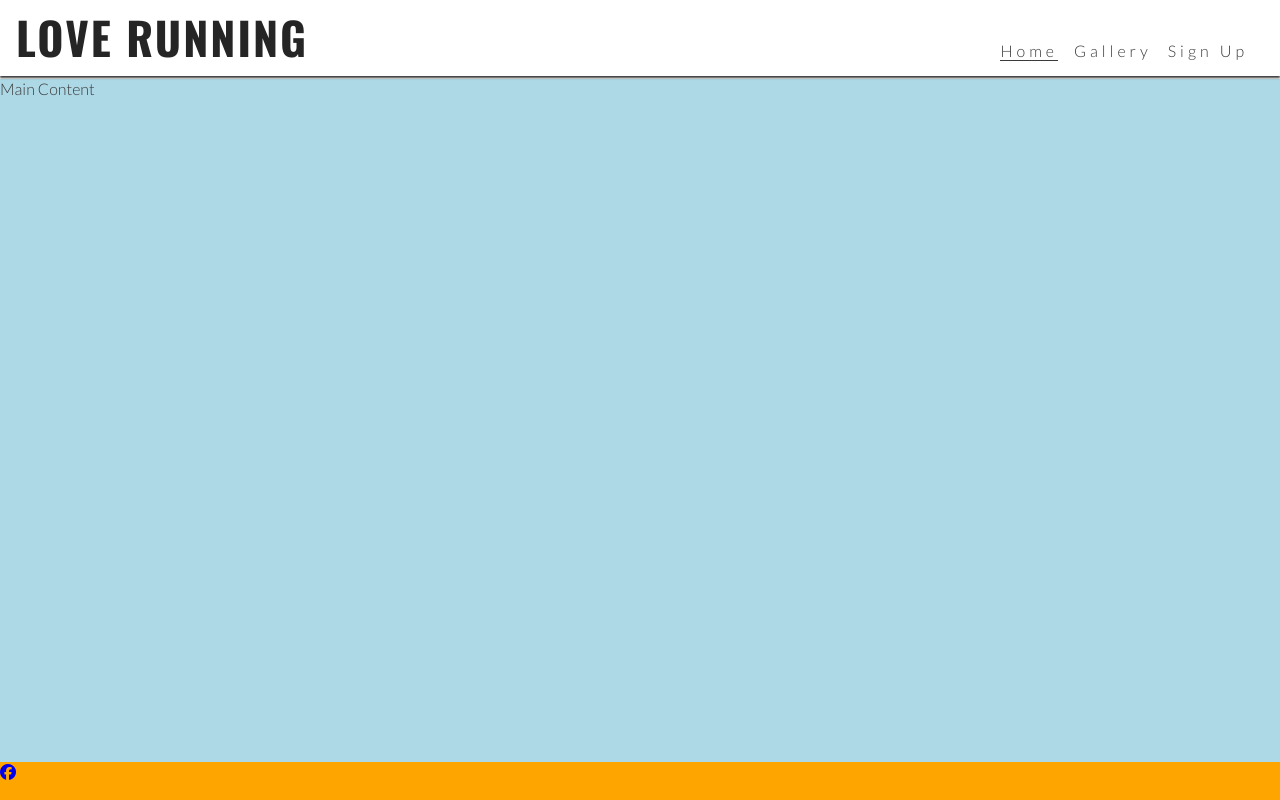
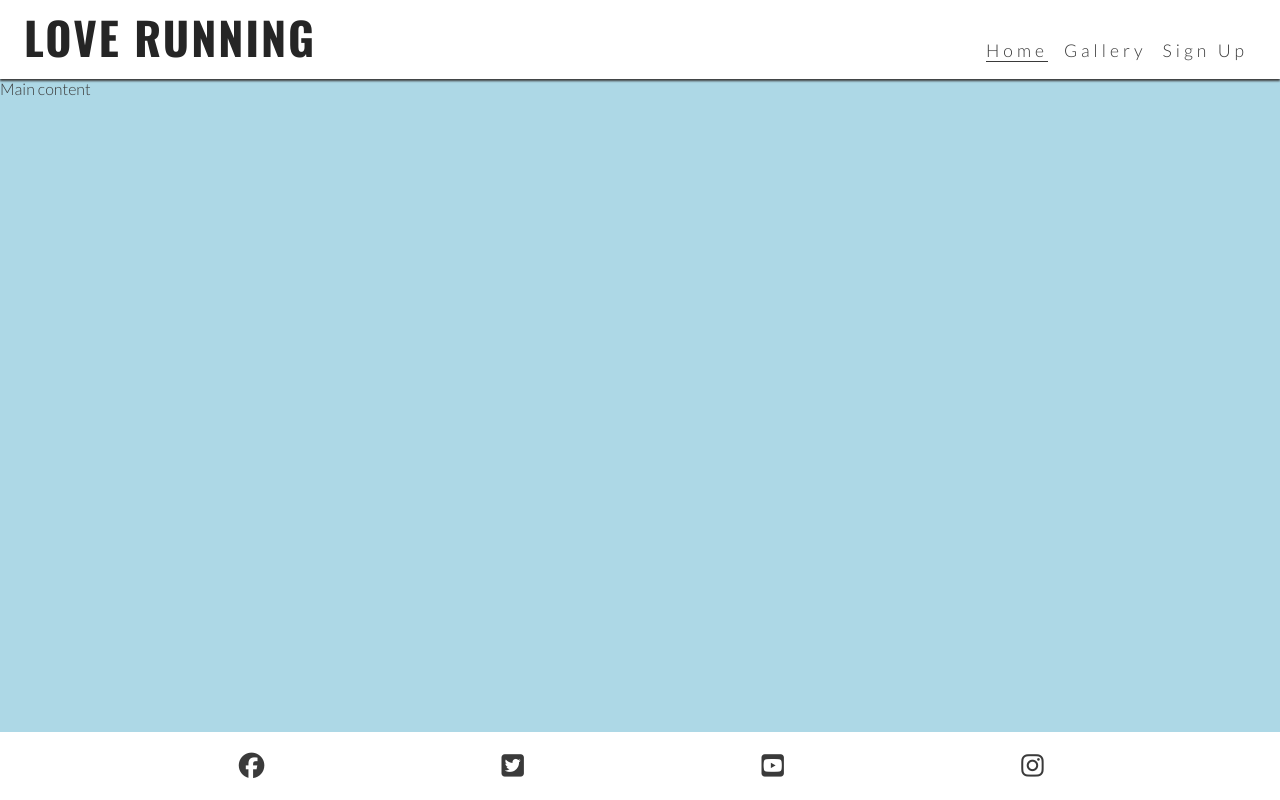
Before and after one commit to mcallisterliza/loverunning, a plain HTML site: page index.html in a window 1280 px wide. Drawn offline with nearby package versions, Linux system fonts and the light colour scheme.

Commit message:
Sort nav bar and style remaining links on footer

```diff
--- a/assets/css/style.css
+++ b/assets/css/style.css
@@ -1,11 +1,11 @@
-/* Google fonts import*/
+/* Google fonts import */
 @import url('https://fonts.googleapis.com/css2?family=Lato:wght@300&family=Oswald:wght@200;300;400;500;600;700&display=swap');
 
-/* Aterisk wildcard selector to override default styles added by the browser */
+/* Asterisk wildcard selector to override default styles added by the browser */
 * {
-    padding:0;
-    margin:0;
-    box-sizing:border-box;
+    padding: 0;
+    margin: 0;
+    box-sizing: border-box;
 }
 
 /* General styles */
@@ -18,20 +18,17 @@ body {
     font-family: 'Lato', sans-serif;
 }
 
-
 /* Header */
 header {
     background-color: #ffffff;
     padding: 0 1rem;
-    position:fixed;
+    position: fixed;
     z-index: 99;
     width: 100%;
     box-shadow: 0 2px 2px #3a3a3a;
     display: flex;
     justify-content: space-between;
     align-items: baseline;
-
-
 }
 
 header a {
@@ -43,57 +40,69 @@ h1 {
     font-family: 'Oswald', sans-serif;
     text-transform: uppercase;
     letter-spacing: 2px;
-    color:#252525;
+    color: #252525;
 }
 
 #menu {
-    font:110%;
+    font-size: 110%;
     letter-spacing: 4px;
-    list-style: none;
+    list-style-type: none;
 }
 
 #menu > li {
     margin-bottom: 1em;
 }
-.active{
+
+.active {
     border-bottom: 1px solid #3a3a3a;
 }
 
 /* Navbar styles with dropdown toggle */
-nav{
+nav {
     position: absolute;
     background-color: #ffffff;
     width: 100%;
     left: 0;
     padding: 0 1rem;
     box-shadow: 0 2px 2px #3a3a3a;
-    display:none;
-    top:100%
+    display: none;
+    top: 100%;
 }
 
-/*Nav toggle */
+/* Nav toggle */
 #nav-toggle:checked~nav {
     display: block;
 }
 
-#nav-toggle{
+#nav-toggle {
     display: none;
 }
 
-.nav-toggle-label{
-    font-size:2rem;
+.nav-toggle-label {
+    font-size: 2rem;
 }
+
 /* Main content */
 main {
     background-color: lightblue;
-    /* Make main element take up any surplus space to push footer down*/
+    /* Make main element take up any surplus space to push footer down */
     flex: 1 0 auto;
     margin-top: 47px;
 }
 
 /* Footer */
-footer {
-    background-color: orange;
+#social-networks {
+    text-align: center;
+    padding: 20px 0;
+    display: flex;
+    justify-content: space-evenly;
+    list-style-type: none;
+}
+
+#social-networks i {
+    font-size: 160%;
+    padding: 5%;
+    color: #3a3a3a;
 }
 
 /* Media query: tablets and larger (768px and up) */
@@ -107,32 +116,34 @@ footer {
         padding-right: 1rem;
     }
 
+    #menu {
+        display: flex;
     }
-    #menu {
-        display:flex
-    }
+
     #menu > li {
         padding-left: 1rem;
     }
+
     .nav-toggle-label {
-        display:none;
+        display: none;
     }
 
     #logo {
         font-size: 280%;
         line-height: 75px;
-        margin: 0 05.rem;
+        margin: 0 0.5rem;
     }
 
     /* Main content */
     main {
-        /*Push main content down to accomodate larger header */
+        /* Push main content down to accommodate larger header */
         margin-top: 79px;
     }
+}
+
 /* Large devices (laptops and desktops, 992px and up) */
 @media screen and (min-width: 992px) {
-    #menu a:hover {
+    #menu a:hover{
         border-bottom: 1px solid #3a3a3a;
     }
-
-    }
+}
--- a/index.html
+++ b/index.html
@@ -1,25 +1,34 @@
 <!DOCTYPE html>
 <html lang="en">
+
 <head>
     <meta charset="UTF-8">
+    <meta http-equiv="X-UA-Compatible" content="IE=edge">
     <meta name="viewport" content="width=device-width, initial-scale=1.0">
-    <!--Title-->
+    <!-- Meta tags for search engines -->
+    <meta name="description"
+        content="Love Running. Club for runners in Dublin, Ireland. Urban running, trail running. Dublin docklands and Phoenix Park">
+    <meta name="keywords" content="love running, run, running club, runners, Ireland, Dublin, sport, exercise">
+    <!-- Title -->
     <title>Love Running</title>
-    <!--Favicon-->
+    <!-- Favicon -->
     <link rel="apple-touch-icon" sizes="180x180" href="assets/favicon/apple-touch-icon.png">
     <link rel="icon" type="image/png" sizes="32x32" href="assets/favicon/favicon-32x32.png">
     <link rel="icon" type="image/png" sizes="16x16" href="assets/favicon/favicon-16x16.png">
+    <!-- Stylesheet -->
     <link rel="stylesheet" href="assets/css/style.css">
 </head>
+
 <body>
-    <!--Header-->
+    <!-- Header -->
     <header>
-        <a href=""index.html">
-        <h1 id="logo">Love Running</h1>
+        <a href="index.html">
+            <h1 id="logo">Love Running</h1>
         </a>
         <input type="checkbox" id="nav-toggle" name="nav-toggle">
-        <label for="nav-toggle" class="nav-toggle-label">X</label>
-
+        <label for="nav-toggle" class="nav-toggle-label">
+            <i class="fa-solid fa-bars"></i>
+        </label>
         <nav>
             <ul id="menu">
                 <li><a href="" class="active">Home</a></li>
@@ -29,18 +38,37 @@
         </nav>
     </header>
 
-    <!--Main content-->
-    <main>Main Content</main>
+    <!-- Main content -->
+    <main>Main content</main>
 
-    <!--Footer-->
+    <!-- Footer -->
     <footer>
-        <ul>
-            <li><a href="https://www.facebook.com/" target="_blank" rel="noopner" aria-label="Visit our Facebook page (opens in a new tab)"><i class="fa-brands fa-facebook"></i></a></li>
-            <li><a href=""></a></li>
+        <ul id="social-networks">
+            <li>
+                <a href="https://www.facebook.com/" target="_blank" rel="noopener"
+                    aria-label="Visit our Facebook page (opens in a new tab)">
+                    <i class="fa-brands fa-facebook"></i></a>
+            </li>
+            <li>
+                <a href="https://www.twitter.com/" target="_blank" rel="noopener"
+                    aria-label="Visit our Twitter page (opens in a new tab)">
+                    <i class="fa-brands fa-twitter-square"></i></a>
+            </li>
+            <li>
+                <a href="https://www.youtube.com/" target="_blank" rel="noopener"
+                    aria-label="Visit our YouTube page (opens in a new tab)">
+                    <i class="fa-brands fa-youtube-square"></i></a>
+            </li>
+            <li>
+                <a href="https://www.instagram.com/" target="_blank" rel="noopener"
+                    aria-label="Visit our Instagram page (opens in a new tab)">
+                    <i class="fa-brands fa-instagram"></i></a>
+            </li>
         </ul>
     </footer>
 
-    <!--Font Awesome kit-->
-    <script src="https://kit.fontawesome.com/2ae4c5db66.js" crossorigin="anonymous"></script>
+    <!-- Font Awesome kit -->
+    <script src="https://kit.fontawesome.com/3b20d96fa9.js" crossorigin="anonymous"></script>
 </body>
+
 </html>
```
